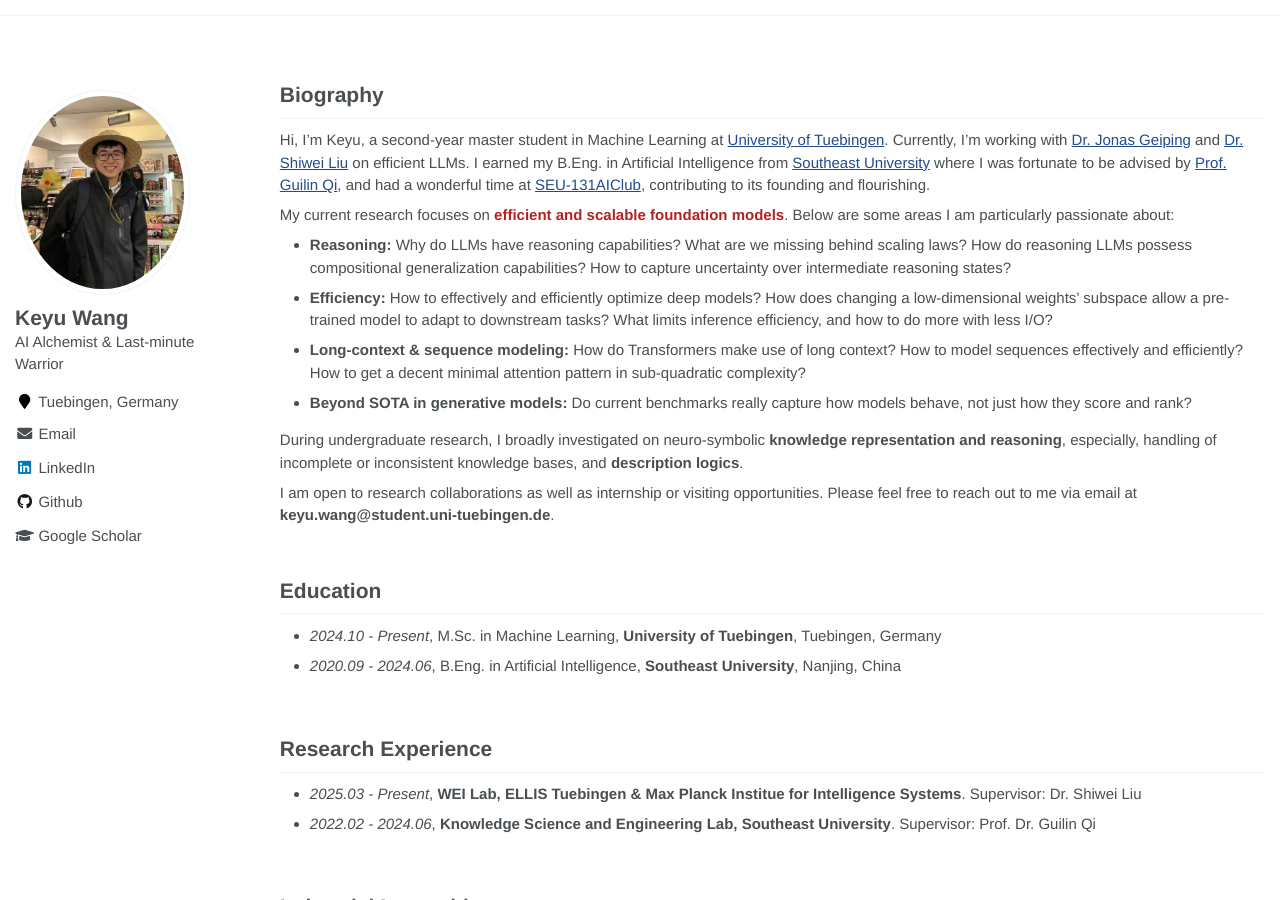
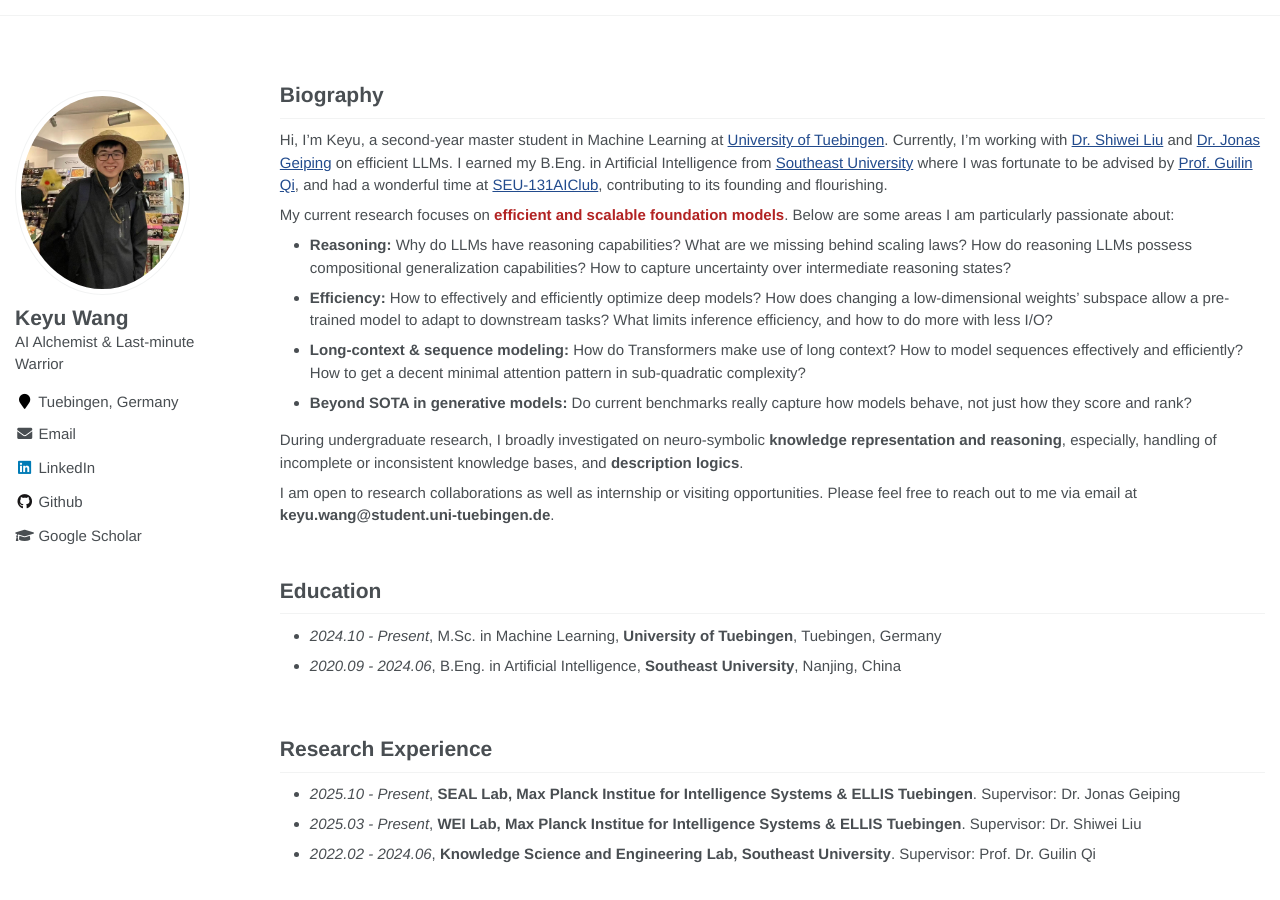
Before and after one commit to keyu-wang-2002/keyu-wang-2002.github.io, a Jekyll site: the page built from _pages/about.md, in a window 1280 px wide and 900 px high. Built offline with Jekyll 4.4.1, drawn with Linux system fonts in a browser that asks for light colours.

Commit message:
Update about.md

```diff
--- a/_pages/about.md
+++ b/_pages/about.md
@@ -15,7 +15,7 @@ redirect_from:
 
 # Biography
 
-Hi, I'm Keyu, a second-year master student in Machine Learning at [University of Tuebingen]([[https://uni-tuebingen.de/en/]]). Currently, I’m working with [Dr. Jonas Geiping](https://jonasgeiping.github.io/) and [Dr. Shiwei Liu](https://shiweiliuiiiiiii.github.io) on efficient LLMs. I earned my B.Eng. in Artificial Intelligence from [Southeast University](https://www.seu.edu.cn/) where I was fortunate to be advised by [Prof. Guilin Qi](https://scholar.google.com/citations?user=1gw3LJQAAAAJ&hl=zh-CN), and had a wonderful time at [SEU-131AIClub](https://github.com/131AIClub), contributing to its founding and flourishing.
+Hi, I'm Keyu, a second-year master student in Machine Learning at [University of Tuebingen]([[https://uni-tuebingen.de/en/]]). Currently, I’m working with  [Dr. Shiwei Liu](https://shiweiliuiiiiiii.github.io) and [Dr. Jonas Geiping](https://jonasgeiping.github.io/) on efficient LLMs. I earned my B.Eng. in Artificial Intelligence from [Southeast University](https://www.seu.edu.cn/) where I was fortunate to be advised by [Prof. Guilin Qi](https://scholar.google.com/citations?user=1gw3LJQAAAAJ&hl=zh-CN), and had a wonderful time at [SEU-131AIClub](https://github.com/131AIClub), contributing to its founding and flourishing.
 
 My current research focuses on <font color='FireBrick'><strong> efficient and scalable foundation models</strong></font>. Below are some areas I am particularly passionate about:
 - <strong>Reasoning: </strong> Why do LLMs have reasoning capabilities? What are we missing behind scaling laws? How do reasoning LLMs possess compositional generalization capabilities? How to capture uncertainty over intermediate reasoning states?
@@ -40,7 +40,8 @@ I am open to research collaborations as well as internship or visiting opportuni
 
 
 # Research Experience
-- *2025.03 - Present*, **WEI Lab, ELLIS Tuebingen & Max Planck Institue for Intelligence Systems**. Supervisor: Dr. Shiwei Liu
+- *2025.10 - Present*, **SEAL Lab, Max Planck Institue for Intelligence Systems & ELLIS Tuebingen**. Supervisor: Dr. Jonas Geiping
+- *2025.03 - Present*, **WEI Lab, Max Planck Institue for Intelligence Systems & ELLIS Tuebingen**. Supervisor: Dr. Shiwei Liu
 - *2022.02 - 2024.06*, **Knowledge Science and Engineering Lab, Southeast University**. Supervisor: Prof. Dr. Guilin Qi
 
 <br>
```
